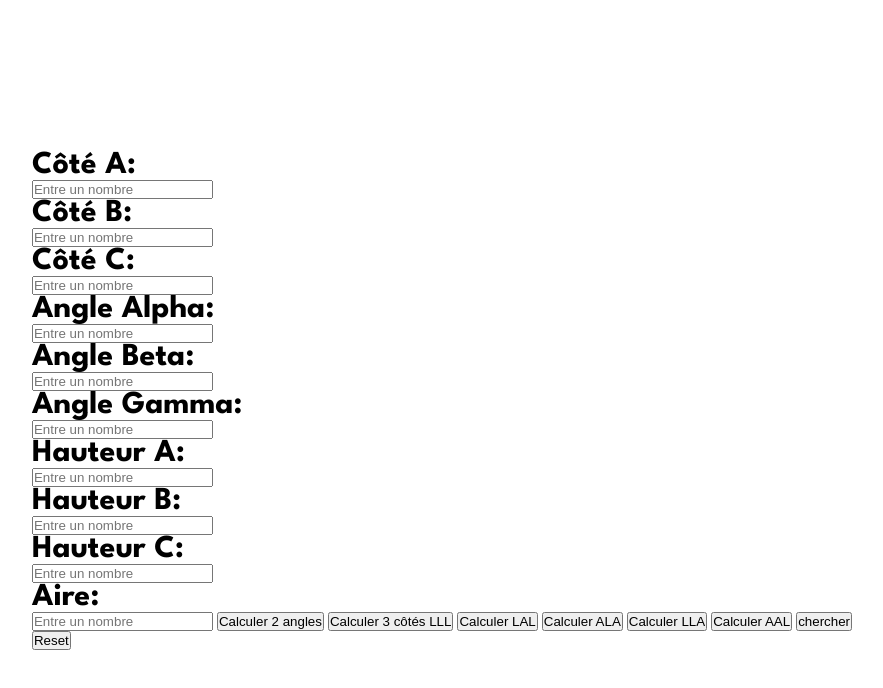
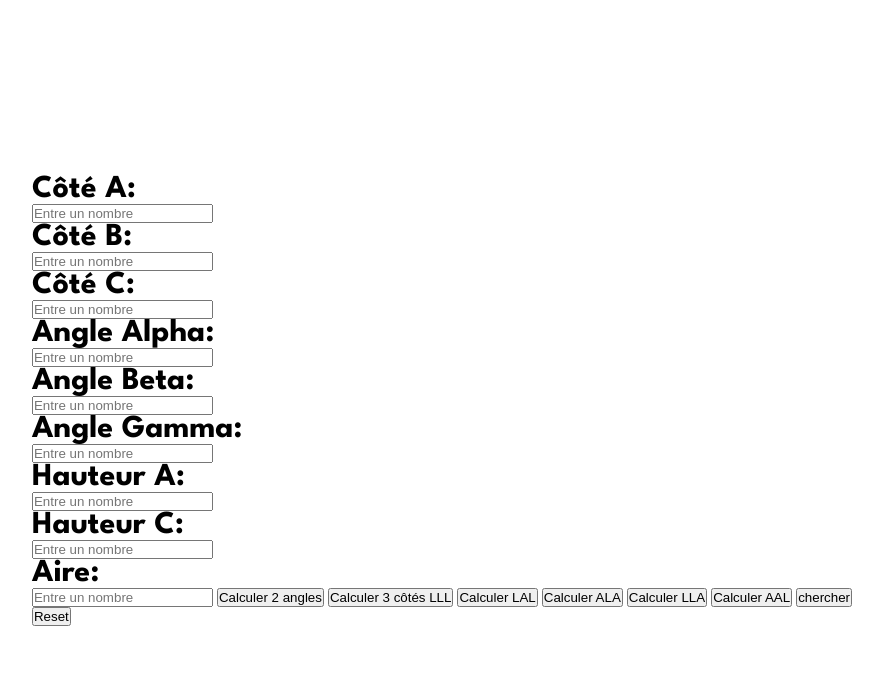
Before and after one commit to KevoWaZ/Triangle, a plain HTML site: page index.html in a window 1280 px wide. Shown: the whole page, without its empty margins (198-1081 px from the left). Drawn offline with Linux system fonts and the light colour scheme.

Commit message:
Update index.html

```diff
--- a/index.html
+++ b/index.html
@@ -50,7 +50,7 @@
             <h1>Hauteur A: </h1>
             <input type="number" id="hauteurA" placeholder="Entre un nombre">
         </div>
-        <div class="rayon">
+        <div class="rayon" style="display: none;">
             <h1>Hauteur B: </h1>
             <input type="number" id="hauteurB" placeholder="Entre un nombre">
         </div>
```
